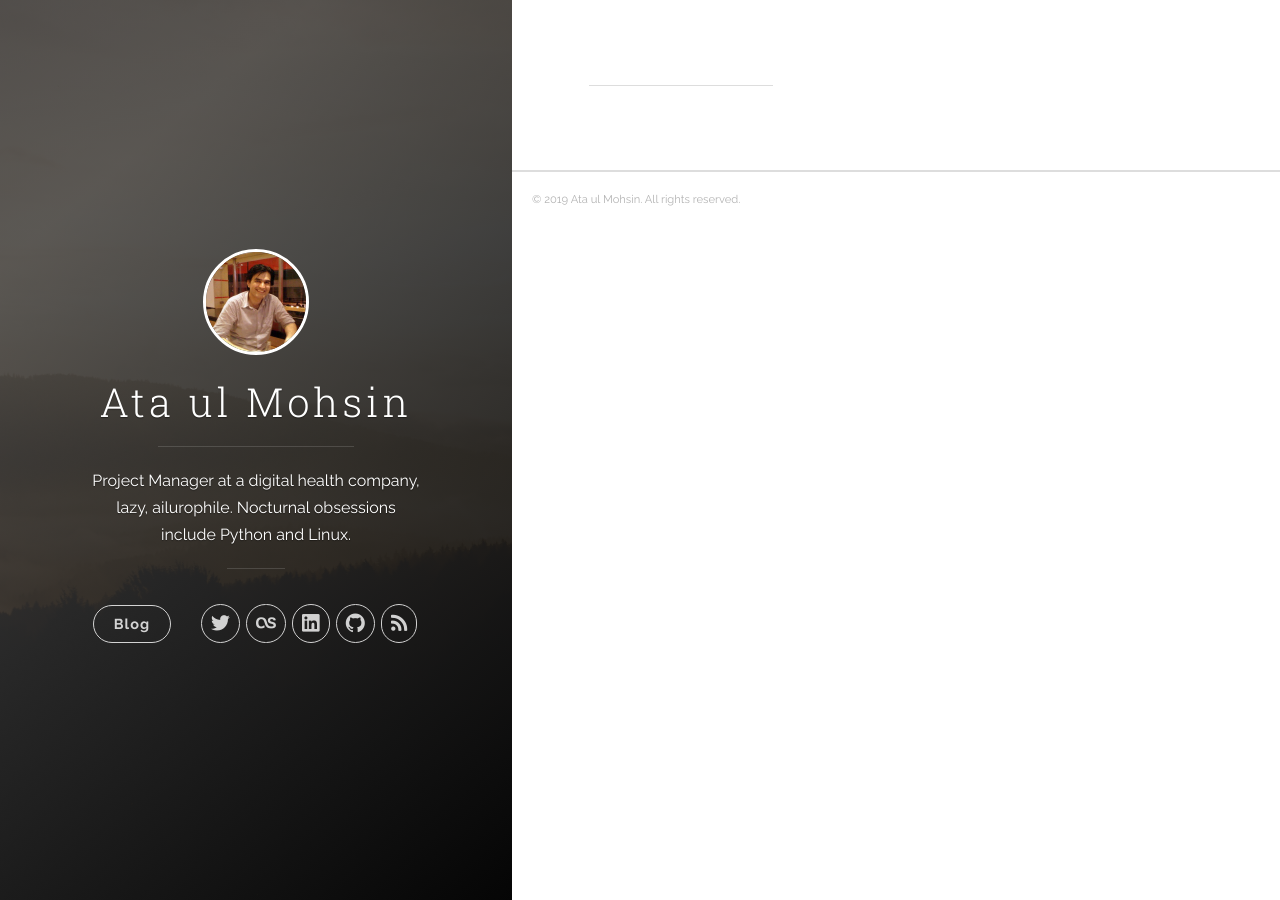
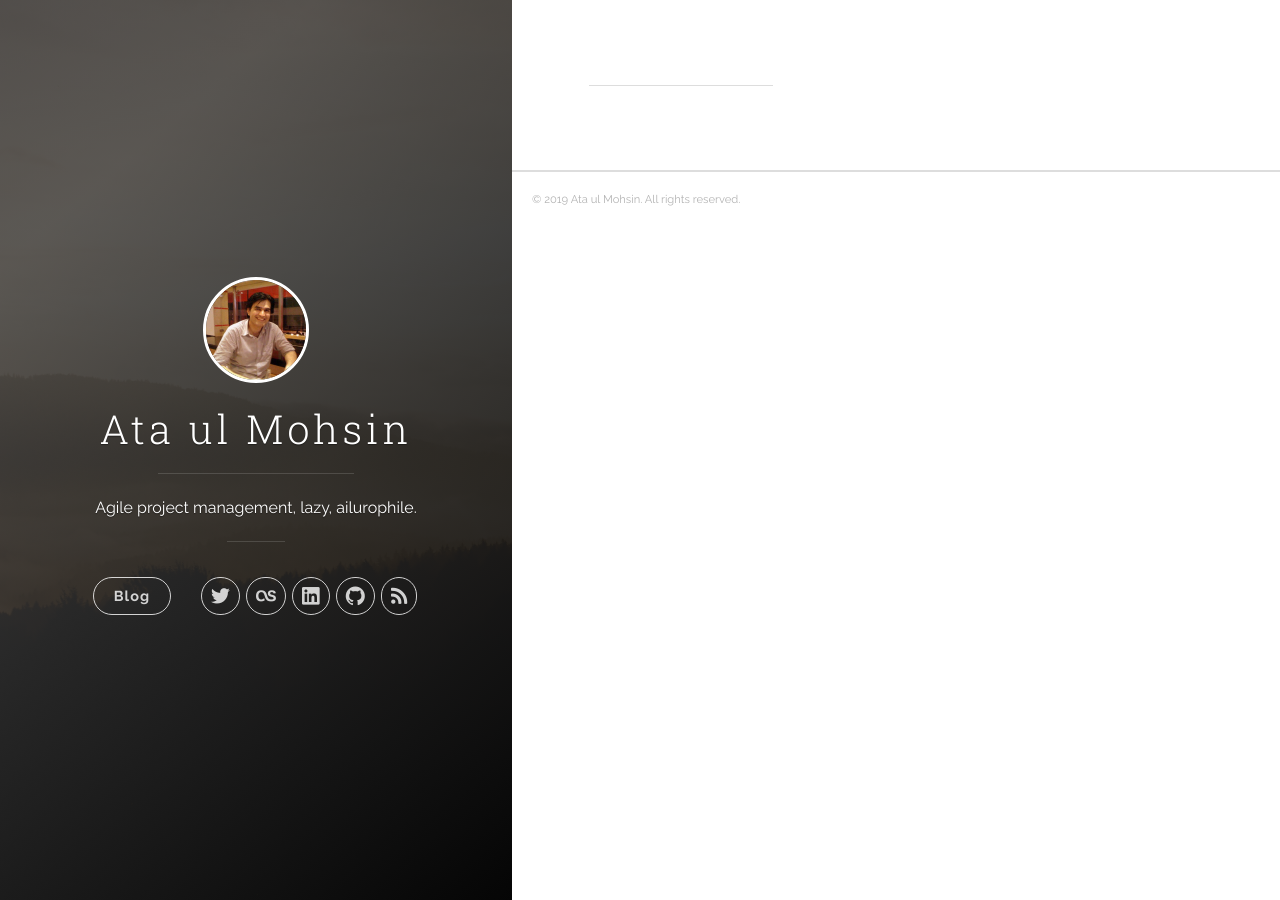
Before and after one commit to ataulmohsin/ataulmohsin.github.io, a Jekyll site: the page built from index.html, in a window 1280 px wide. Built offline with Jekyll 4.4.1, drawn with Linux system fonts in a browser that asks for light colours; nearby versions of some CDN libraries; the list of posts is cut into pages by our own code.

Commit message:
Updated Bio

```diff
--- a/_config.yml
+++ b/_config.yml
@@ -1,6 +1,6 @@
 # Site settings
 title: Ata ul Mohsin
-description: 'Project Manager at a digital health company, lazy, ailurophile. Nocturnal obsessions include Python and Linux.'
+description: 'Agile project management, lazy, ailurophile.'
 url: 'http://ataulmohsin.com'
 baseurl: '/'
 google_analytics: 'UA-70415595-1'
```
